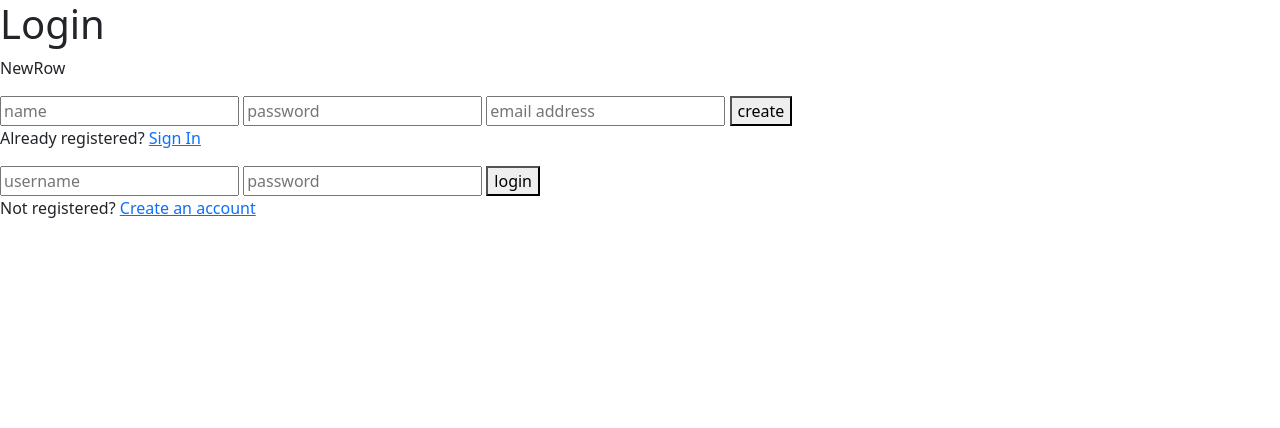
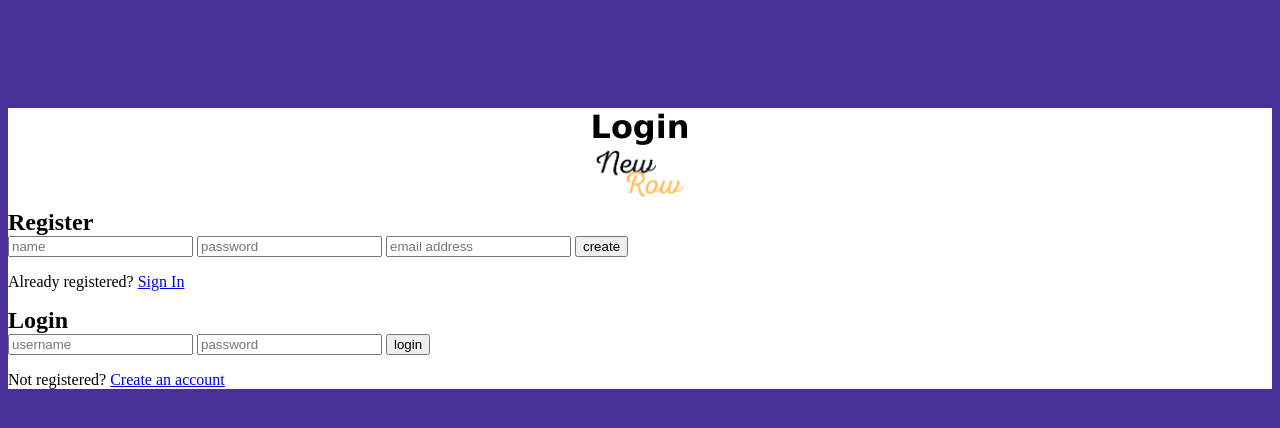
Before and after one commit to bardokx/Proyecto_Git_Kiosko, a Django app: page / in a window 1280 px wide. Shown: the top 428 px of the page. Run offline with Django 4.2, Linux system fonts and the light colour scheme.

Commit message:
Avance principalmente en css
ayudenme con la estabilidad mental

```diff
--- a/Titulo/static/styles/main.css
+++ b/Titulo/static/styles/main.css
@@ -36,22 +36,65 @@ body {
 .prod {
     background-color: rgb(200, 197, 197);
     color: black;
-    display: flex;
     flex-direction: row;
 }
 .caja {
     width: 100%;
     display: flex;
-    justify-content: flex-end;
+    justify-content:right;
 }
+
+.space_p {
+    justify-content:space-between;
+    display: flex;
+}
+
 .title {
     color: black;
     display:flex;
     justify-content: center;
 }
 
-.space_p {
-    justify-content: right;
-    justify-content:space-between;
-    display: flex;
+.buscar {
+    display:flex;
+    justify-content: center;
+    background-color: rgb(185, 185, 185);
+    color: yellow;
+    padding: 5px;
+    margin-bottom: 2px;
 }
+
+.tiendas {
+    list-style: none;
+    color:rgb(0, 0, 0);
+    text-decoration: none;
+    background-color:yellow;
+    padding: 10px;
+    display:flex;
+    justify-content: center;
+
+}
+
+.padding {
+    padding: 10px;
+    justify-content: left;
+}
+
+.bodyL {
+    padding: 100px 0px  0px 0px;
+    background: #473198;
+    color: #000000;
+}
+.titleL {
+    color:black;
+    display:flex;
+    justify-content: center;
+    font-family: Verdana;
+    background-color: rgb(255, 255, 255);
+    margin: 0%;
+}
+
+.fondo {
+    background-color: rgb(255, 255, 255);
+    margin: 0%;
+}
--- a/Titulo/templates/home.html
+++ b/Titulo/templates/home.html
@@ -2,14 +2,16 @@
 
 {% block content %}
 
-<h2>
+<h2 class="buscar">
   🔎 Buscar
 </h2>
 
 {% for t in tiendas %}
 
 <div>
-  <a href="{% url 'shop' %}"> {{t.name}} </a>
+  <a href="{% url 'shop' %}" class="tiendas">
+    {{t.name}}
+  </a>
 </div>
 
 {% endfor %}
--- /dev/null
+++ b/Titulo/templates/layouts/baseLogin.html
@@ -0,0 +1,16 @@
+{% load static %}
+
+<!DOCTYPE html>
+<html lang="en">
+<head>
+  <meta charset="UTF-8">
+  <meta http-equiv="X-UA-Compatible" content="IE=edge">
+  <meta name="viewport" content="width=device-width, initial-scale=1.0">
+  <title>New Row</title>
+  <link rel="stylesheet" href= "{% static '/styles/main.css' %}">
+</head>
+<body>
+</body>
+
+{% block content %}
+{% endblock %}
--- a/Titulo/templates/login.html
+++ b/Titulo/templates/login.html
@@ -1,13 +1,9 @@
+{% extends "layouts/baseLogin.html" %}
 {% load static %}
 
+{% block content %}
+
 <!DOCTYPE html>
-
-<h1>
-    Login
-</h1>
-<p>
-    NewRow
-</p>
 
 <html lang="en">
 <head>
@@ -15,24 +11,25 @@
     <meta http-equiv="X-UA-Compatible" content="IE=edge">
     <meta name="viewport" content="width=device-width, initial-scale=1.0">
     <title>Login</title>
-
-    <!-- Bootstrap CSS -->
-    <link href="https://cdn.jsdelivr.net/npm/bootstrap@5.0.2/dist/css/bootstrap.min.css" rel="stylesheet" integrity="sha384-EVSTQN3/azprG1Anm3QDgpJLIm9Nao0Yz1ztcQTwFspd3yD65VohhpuuCOmLASjC" crossorigin="anonymous">
-    <!-- Login CSS -->
-    <link rel="stylesheet" href="{% static 'styles/login.css' %} ">
-
 </head>
-<body>
-
-    <div class="login-page">
-        <div class="form">
-            <form action="">
+<body class="bodyL">
+    <h1 class="titleL">
+        Login
+    </h1>
+    <h1 class="fondo" style= "text-align: center">
+        <img src="{% static 'NewRow.png' %}" alt="" width="100" >
+    </h1>
+    <div class="fondo">
+        <div>
+            <h2 class="fondo">Register</h2>
+            <form>
                 <input type="text" placeholder="name"/>
                 <input type="password" placeholder="password"/>
                 <input type="text" placeholder="email address"/>
                 <button>create</button>
                 <p class="message">Already registered? <a href="#">Sign In</a></p>
             </form>
+            <h2 class="fondo">Login</h2>
             <form action="{% url 'home' %}">
                 <input type="text" placeholder="username"/>
                 <input type="password" placeholder="password"/>
@@ -44,3 +41,5 @@
 
 </body>
 </html>
+
+{% endblock %}
```
Also changed, not shown: Titulo/templates/productos.html (+5 -6 lines).
